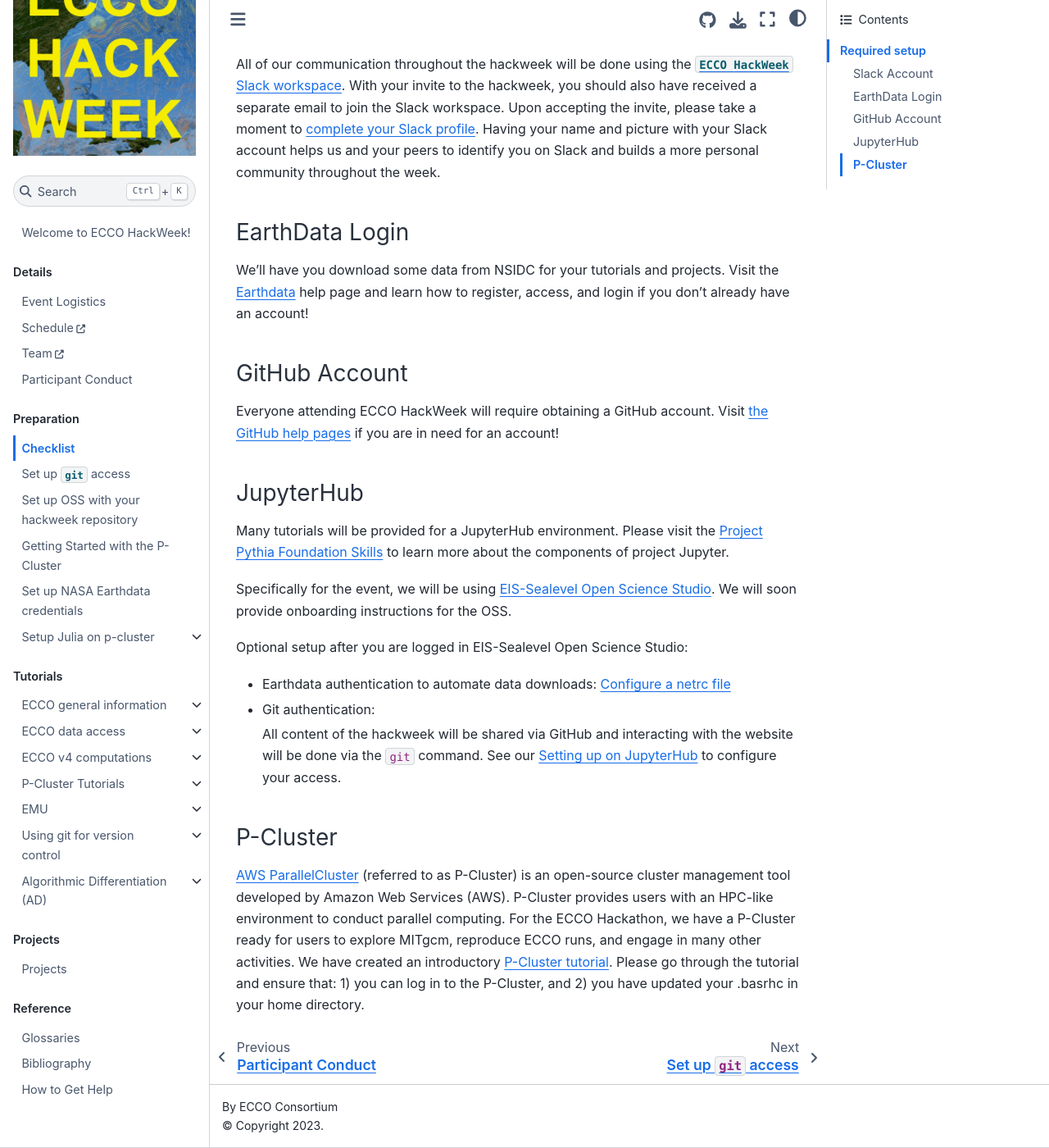
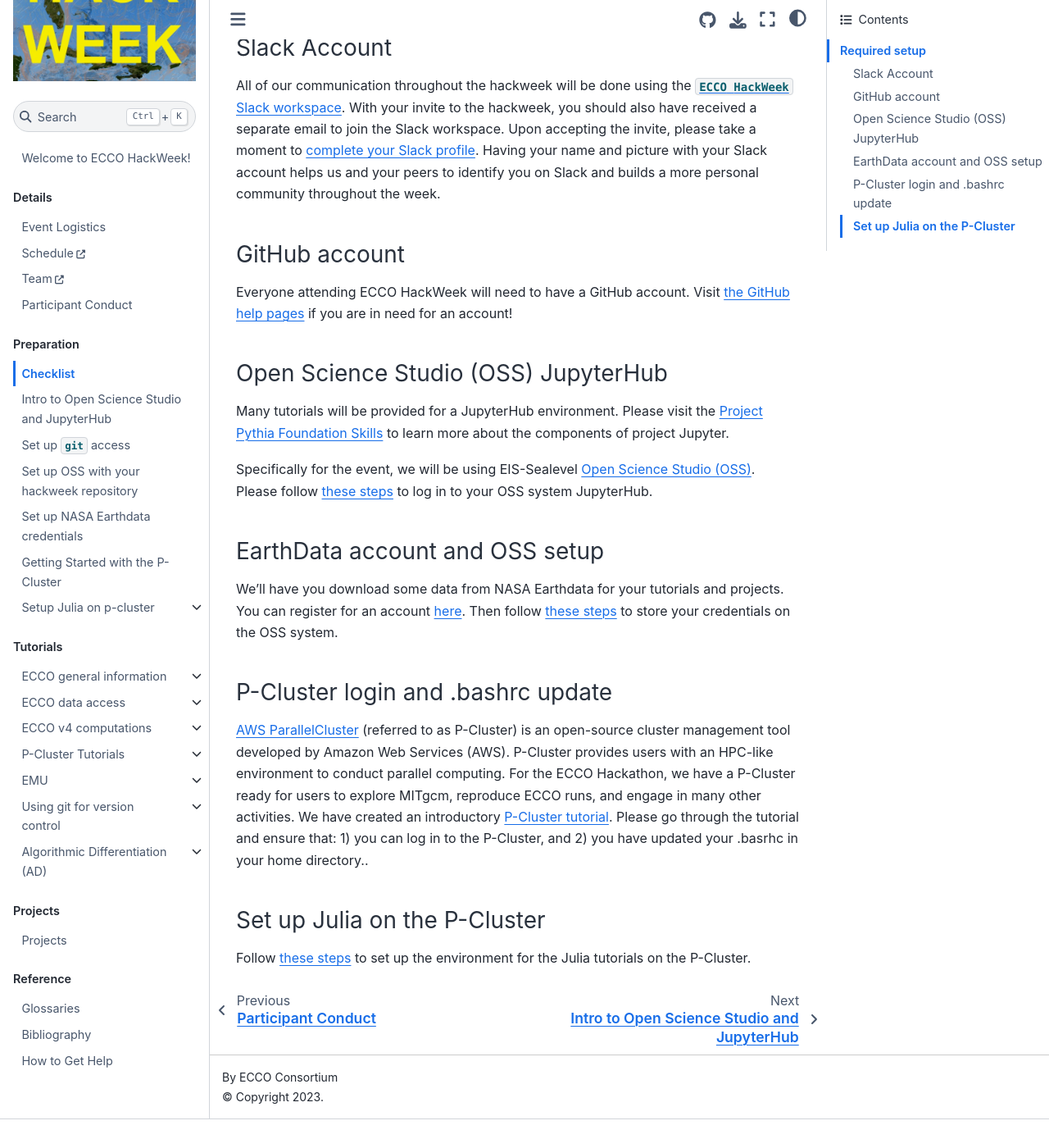
Before and after one commit to ECCO-Hackweek/ecco-2024, a Jupyter Book: the page built from book/preliminary/checklist.md, in a window 1280 px wide and 1400 px high, scrolled down 611 px. Shown: the whole window at 82% size. Built offline with Jupyter Book 1.0.4 settings and Sphinx 7.4.7 and the Sphinx Book theme 1.1.4, drawn with Linux system fonts in a browser that asks for light colours; pages that are not in the unit, such as notebooks, are missing from menus; after the commit the page ends 1976 px from its top, so only the background shows below that; some of the changed text lies outside the part shown.

Commit message:
some reorganization of the checklist page

````diff
--- a/book/_toc.yml
+++ b/book/_toc.yml
@@ -15,10 +15,11 @@
   chapters:
     - file: preliminary/index
     - file: preliminary/checklist
+    - file: preliminary/oss_intro
     - file: preliminary/git_access
     - file: preliminary/oss_initial_repo
+    - file: preliminary/Earthdata_credentials
     - file: preliminary/pcluster-login
-    - file: preliminary/Earthdata_credentials
     - file:  tutorials/Julia_setup_index
       sections:
         - file: tutorials/Julia_setup/guidelines
--- a/book/preliminary/checklist.md
+++ b/book/preliminary/checklist.md
@@ -12,19 +12,19 @@
 </div>
 <div>
   <input type="checkbox" name="a2">
-  <label for="a2">Created an EarthData Login</label>
+  <label for="a2">Created a GitHub account</label>
 </div>
 <div>
   <input type="checkbox" name="a3">
-  <label for="a3">Created a GitHub account</label>
+  <label for="a3">Can log in to the OSS JupyterHub</label>
 </div>
 <div>
   <input type="checkbox" name="a4">
-  <label for="a4">Can log in to the JupyterHub</label>
+  <label for="a4">Set up GitHub authentication on OSS</label>
 </div>
 <div>
   <input type="checkbox" name="a5">
-  <label for="a5">Setup the `git` command after logging into the JupyterHub</label>
+  <label for="a5">Created an EarthData login, with credentials on OSS</label>
 </div>
 <div>
   <input type="checkbox" name="a6">
@@ -33,6 +33,10 @@
 <div>
   <input type="checkbox" name="a7">
   <label for="a7">Update the .bashrc file in your home directory on the P-Cluster</label>
+</div>
+<div>
+  <input type="checkbox" name="a8">
+  <label for="a8">Set up Julia on the P-Cluster</label>
 </div>
 ```
 
@@ -47,37 +51,33 @@
 to identify you on Slack and builds a more personal community throughout
 the week.
 
-### EarthData Login
 
-We'll have you download some data from NSIDC for your tutorials and projects.
-Visit the [Earthdata](https://www.earthdata.nasa.gov/eosdis/science-system-description/eosdis-components/earthdata-login)
-help page and learn how to register, access, and login if you don't already have
-an account!
+### GitHub account
 
-### GitHub Account
-
-Everyone attending {{ hackweek }} will require obtaining a GitHub account.
+Everyone attending {{ hackweek }} will need to have a GitHub account.
 Visit [the GitHub help pages](https://docs.github.com/en/get-started/start-your-journey/creating-an-account-on-github)
 if you are in need for an account!
 
 (accessing-jupyterhub)=
-### JupyterHub
+### Open Science Studio (OSS) JupyterHub
 
 Many tutorials will be provided for a JupyterHub environment. Please visit the
 [Project Pythia Foundation Skills](https://foundations.projectpythia.org/foundations/getting-started-jupyter.html)
 to learn more about the components of project Jupyter.
 
-Specifically for the event, we will be using [EIS-Sealevel Open Science Studio](https://book.cryointhecloud.com/intro.html).
-We will soon provide onboarding instructions for the OSS.
+Specifically for the event, we will be using EIS-Sealevel [Open Science Studio (OSS)](https://smce.nasa.gov/oss/). Please follow [these steps](https://ecco-hackweek.github.io/ecco-2024/preliminary/oss_intro.ipynb) to log in to your OSS system JupyterHub.
 
-Optional setup after you are logged in EIS-Sealevel Open Science Studio:
-* Earthdata authentication to automate data downloads:
-  [Configure a netrc file](https://wiki.earthdata.nasa.gov/display/EL/How+To+Access+Data+With+cURL+And+Wget)
-* Git authentication:
 
-  All content of the hackweek will be shared via GitHub and interacting with the
-  website will be done via the `git` command. See our {ref}`setting-up-git`
-  to configure your access.
+### EarthData account and OSS setup
 
-### P-Cluster
-[AWS ParallelCluster](https://docs.aws.amazon.com/parallelcluster/latest/ug/what-is-aws-parallelcluster.html) (referred to as P-Cluster) is an open-source cluster management tool developed by Amazon Web Services (AWS). P-Cluster provides users with an HPC-like environment to conduct parallel computing. For the ECCO Hackathon, we have a P-Cluster ready for users to explore MITgcm, reproduce ECCO runs, and engage in many other activities. We have created an introductory [P-Cluster tutorial](pcluster-login.ipynb). Please go through the tutorial and ensure that: 1) you can log in to the P-Cluster, and 2) you have updated your .basrhc in your home directory.
+We'll have you download some data from NASA Earthdata for your tutorials and projects. You can register for an account [here](https://urs.earthdata.nasa.gov). Then follow [these steps](https://ecco-hackweek.github.io/ecco-2024/preliminary/Earthdata_credentials.html) to store your credentials on the OSS system.
+
+
+### P-Cluster login and .bashrc update
+
+[AWS ParallelCluster](https://docs.aws.amazon.com/parallelcluster/latest/ug/what-is-aws-parallelcluster.html) (referred to as P-Cluster) is an open-source cluster management tool developed by Amazon Web Services (AWS). P-Cluster provides users with an HPC-like environment to conduct parallel computing. For the ECCO Hackathon, we have a P-Cluster ready for users to explore MITgcm, reproduce ECCO runs, and engage in many other activities. We have created an introductory [P-Cluster tutorial](pcluster-login.ipynb). Please go through the tutorial and ensure that: 1) you can log in to the P-Cluster, and 2) you have updated your .basrhc in your home directory..
+
+
+### Set up Julia on the P-Cluster
+
+Follow [these steps](https://ecco-hackweek.github.io/ecco-2024/tutorials/Julia_setup/guidelines.html) to set up the environment for the Julia tutorials on the P-Cluster.
````
Also changed, not shown: book/preliminary/oss_intro.ipynb (added).
